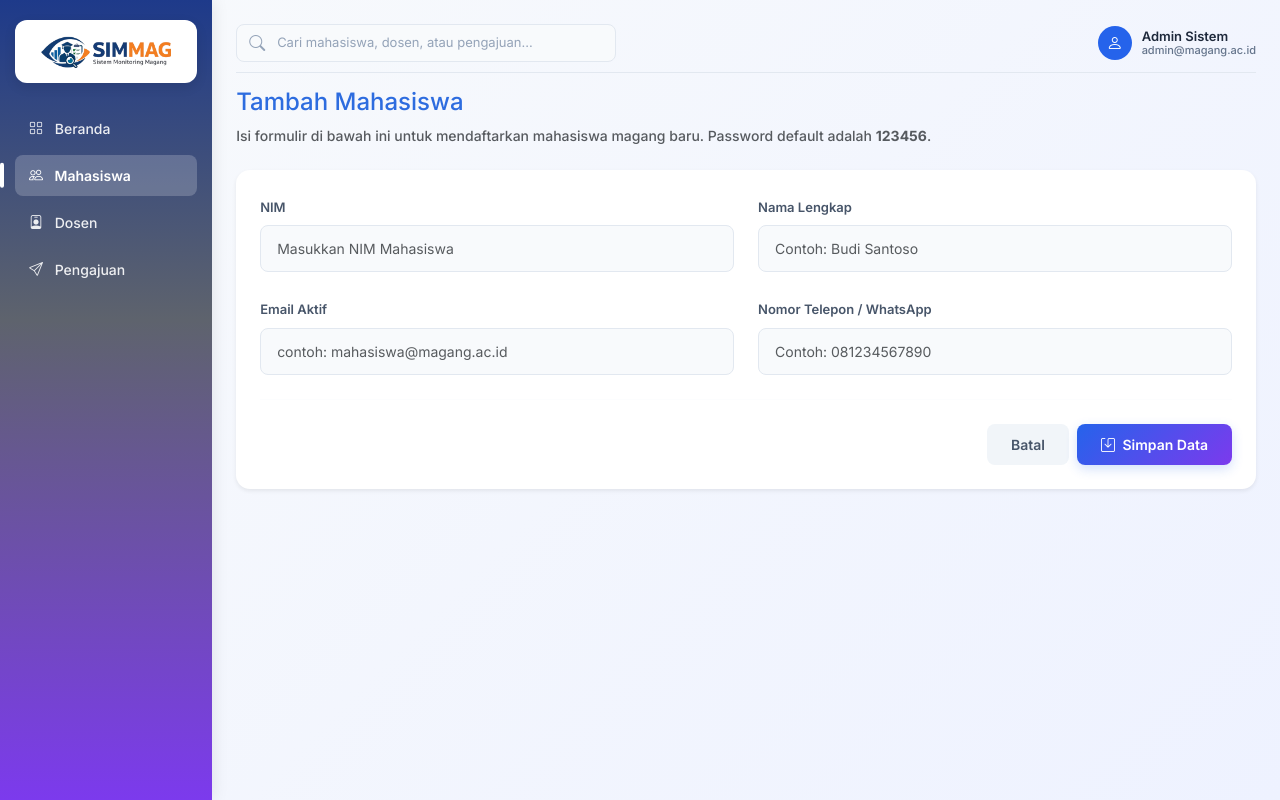
After one commit to sisilsedunia-code/magang-last, a PHP site: page /admin/tambahMahasiswa.php in a window 1280 px wide. The commit adds this page. Run offline with PHP 8.4, Linux system fonts and the light colour scheme; the visitor is signed in with stand-in values (Sample User, id 1).

Commit message:
tambah mahasiswa

```diff
--- /dev/null
+++ b/admin/tambahMahasiswa.php
@@ -0,0 +1,240 @@
+<?php
+session_start();
+require_once '../config/database.php';
+
+if (!isset($_SESSION['user'])) {
+    header("Location: login.php");
+    exit;
+}
+
+$db = new Database();
+$conn = $db->getConnection();
+$page = "mahasiswa";
+
+if ($_SERVER['REQUEST_METHOD'] == 'POST') {
+    $nim     = $_POST['nim'];
+    $nama    = $_POST['nama'];
+    $email   = $_POST['email'];
+    $prodi   = 'TIF';
+    $telepon = $_POST['telepon'];
+
+    $password = password_hash('123456', PASSWORD_DEFAULT);
+
+    try {
+        $stmt = $conn->prepare("
+            INSERT INTO mahasiswa (NIM, nama, email, prodi, no_hp, password)
+            VALUES (?, ?, ?, ?, ?, ?)
+        ");
+
+        $success = $stmt->execute([
+            $nim,
+            $nama,
+            $email,
+            $prodi,
+            $telepon,
+            $password
+        ]);
+
+        if ($success) {
+            header("Location: mahasiswa.php?status=success");
+            exit;
+        } else {
+            $errorInfo = $stmt->errorInfo();
+            $error = "Gagal menyimpan data: " . $errorInfo[2];
+        }
+    } catch (PDOException $e) {
+        if ($e->getCode() == 23000) {
+            $error = "NIM atau Email sudah terdaftar!";
+        } else {
+            $error = "Terjadi kesalahan: " . $e->getMessage();
+        }
+    }
+}
+?>
+
+<!DOCTYPE html>
+<html lang="id">
+
+<head>
+    <meta charset="UTF-8">
+    <meta name="viewport" content="width=device-width, initial-scale=1.0">
+    <title>Tambah Mahasiswa - Sistem Magang</title>
+
+    <!-- CSS External -->
+    <link href="https://cdn.jsdelivr.net/npm/bootstrap@5.3.0/dist/css/bootstrap.min.css" rel="stylesheet">
+    <link href="https://cdn.jsdelivr.net/npm/bootstrap-icons/font/bootstrap-icons.css" rel="stylesheet">
+    <link href="https://fonts.googleapis.com/css2?family=Inter:wght@400;500;600;700&display=swap" rel="stylesheet">
+    <link rel="stylesheet" href="assets/css/admin.css">
+    <link rel="stylesheet" href="assets/css/tambahDosen.css">
+</head>
+
+<body>
+    <div class="d-flex">
+        <!-- SIDEBAR -->
+        <div class="sidebar d-flex flex-column">
+            <div>
+                <div class="logo-container">
+                    <img src="assets/logo.png" class="logo-sidebar" alt="Logo">
+                </div>
+
+                <a href="beranda.php" class="<?= ($page == 'beranda') ? 'active' : '' ?>">
+                    <i class="bi bi-grid me-2"></i> Beranda
+                </a>
+                <a href="mahasiswa.php" class="<?= ($page == 'mahasiswa') ? 'active' : '' ?>">
+                    <i class="bi bi-people me-2"></i> Mahasiswa
+                </a>
+                <a href="dosen.php" class="<?= ($page == 'dosen') ? 'active' : '' ?>">
+                    <i class="bi bi-person-badge me-2"></i> Dosen
+                </a>
+                <a href="pengajuan.php" class="<?= ($page == 'pengajuan') ? 'active' : '' ?>">
+                    <i class="bi bi-send me-2"></i> Pengajuan
+                </a>
+            </div>
+        </div>
+
+        <!-- MAIN CONTENT -->
+        <div class="p-4 w-100">
+            <!-- HEADER -->
+            <div class="header-top">
+
+                <form action="search.php" method="GET" class="search-box m-0">
+                    <i class="bi bi-search"></i>
+                    <input type="text" name="q" placeholder="Cari mahasiswa, dosen, atau pengajuan..." value="<?= isset($_GET['q']) ? htmlspecialchars($_GET['q']) : '' ?>" required>
+
+                    <button type="submit" style="display: none;"></button>
+                </form>
+
+                <div class="profile-section">
+                    <div class="profile-wrapper">
+                        <div class="profile-info" id="profileToggle" style="cursor:pointer;">
+                            <div class="profile-avatar">
+                                <i class="bi bi-person"></i>
+                            </div>
+                            <div class="profile-text">
+                                <div class="name">Admin Sistem</div>
+                                <div class="email">admin@magang.ac.id</div>
+                            </div>
+                        </div>
+
+                        <div class="profile-dropdown" id="profileDropdown">
+                            <div class="dropdown-header">Akun Saya</div>
+                            <a href="#" id="btnProfil"><i class="bi bi-person me-2"></i>Profil</a>
+                            <a href="../logout.php" class="text-danger" id="btnKeluar"><i class="bi bi-box-arrow-right me-2"></i>Keluar</a>
+                        </div>
+                    </div>
+                </div>
+            </div>
+
+            <!-- PAGE TITLE -->
+            <div class="mb-4">
+                <h4 style="color:#2d6cdf;">Tambah Mahasiswa</h4>
+                <p class="text-muted mb-0" style="font-size:14px;">Isi formulir di bawah ini untuk mendaftarkan mahasiswa magang baru. Password default adalah <strong>123456</strong>.</p>
+            </div>
+
+            <!-- FORM CARD -->
+            <?php if (isset($error)): ?>
+                <div class="alert alert-danger d-flex align-items-center" role="alert" style="font-size: 14px; border-radius: 8px;">
+                    <i class="bi bi-exclamation-triangle-fill me-2"></i>
+                    <div><?= $error ?></div>
+                </div>
+            <?php endif; ?>
+            <div class="card form-card shadow-sm border-0 p-4">
+                <form action="" method="POST">
+                    <div class="row g-4">
+                        <div class="col-md-6">
+                            <label class="form-label fw-semibold">NIM</label>
+                            <input type="text" class="form-control custom-input" name="nim" placeholder="Masukkan NIM Mahasiswa" required>
+                        </div>
+
+                        <div class="col-md-6">
+                            <label class="form-label fw-semibold">Nama Lengkap</label>
+                            <input type="text" class="form-control custom-input" name="nama" placeholder="Contoh: Budi Santoso" required>
+                        </div>
+
+                        <div class="col-md-6">
+                            <label class="form-label fw-semibold">Email Aktif</label>
+                            <input type="email" class="form-control custom-input" name="email" placeholder="contoh: mahasiswa@magang.ac.id" required>
+                        </div>
+
+
+
+                        <div class="col-md-6">
+                            <label class="form-label fw-semibold">Nomor Telepon / WhatsApp</label>
+                            <input type="text" class="form-control custom-input" name="telepon" placeholder="Contoh: 081234567890" required>
+                        </div>
+                    </div>
+
+                    <hr class="my-4" style="border-color: #f1f5f9;">
+
+                    <div class="d-flex justify-content-end gap-2">
+                        <a href="mahasiswa.php" class="btn btn-cancel-form btn-secondary px-4">Batal</a>
+                        <button type="submit" class="btn btn-save-form btn-primary px-4">
+                            <i class="bi bi-save me-1"></i> Simpan Data
+                        </button>
+                    </div>
+                </form>
+            </div>
+        </div>
+    </div>
+
+    <!-- LOGOUT MODAL -->
+    <div class="modal-overlay" id="logoutModal">
+        <div class="modal-box">
+            <div class="modal-icon text-danger">
+                <i class="bi bi-box-arrow-right"></i>
+            </div>
+            <h5>Keluar dari Akun?</h5>
+            <p>Apakah Anda yakin ingin keluar dari sistem?</p>
+            <div class="modal-actions">
+                <button class="btn-cancel" id="btnBatal">Batal</button>
+                <a href="login.php" style="flex:1;text-decoration:none;">
+                    <button class="btn-logout w-100">Ya, Keluar</button>
+                </a>
+            </div>
+        </div>
+    </div>
+
+    <!-- PROFILE MODAL -->
+    <div class="modal-overlay" id="profileModal">
+        <div class="profile-modal-box">
+            <div class="profile-modal-header">
+                <h5>Info Profil</h5>
+                <button class="profile-modal-close" id="btnTutupProfil">&times;</button>
+            </div>
+            <div class="profile-modal-avatar">
+                <i class="bi bi-person"></i>
+            </div>
+            <div class="profile-modal-name">Admin Sistem</div>
+            <div class="profile-modal-role">Admin</div>
+
+            <div class="p-3">
+                <div class="profile-detail d-flex align-items-center mb-2">
+                    <div class="profile-detail-icon me-3"><i class="bi bi-envelope"></i></div>
+                    <div>
+                        <div class="profile-detail-label small text-muted">Surel</div>
+                        <div class="profile-detail-value fw-bold">admin@magang.ac.id</div>
+                    </div>
+                </div>
+                <div class="profile-detail d-flex align-items-center mb-2">
+                    <div class="profile-detail-icon me-3"><i class="bi bi-telephone"></i></div>
+                    <div>
+                        <div class="profile-detail-label small text-muted">No. Telepon</div>
+                        <div class="profile-detail-value fw-bold">+62 812-3456-7890</div>
+                    </div>
+                </div>
+                <div class="profile-detail d-flex align-items-center mb-2">
+                    <div class="profile-detail-icon me-3"><i class="bi bi-shield-check"></i></div>
+                    <div>
+                        <div class="profile-detail-label small text-muted">Peran</div>
+                        <div class="profile-detail-value fw-bold">Admin Utama</div>
+                    </div>
+                </div>
+            </div>
+        </div>
+    </div>
+
+    <script src="assets/js/admin.js"></script>
+
+</body>
+
+</html>
```
Also changed, not shown: admin/mahasiswa.php (+8 -5 lines), test_insert.php (added, +24 -0 lines), test_insert2.php (added, +24 -0 lines).
